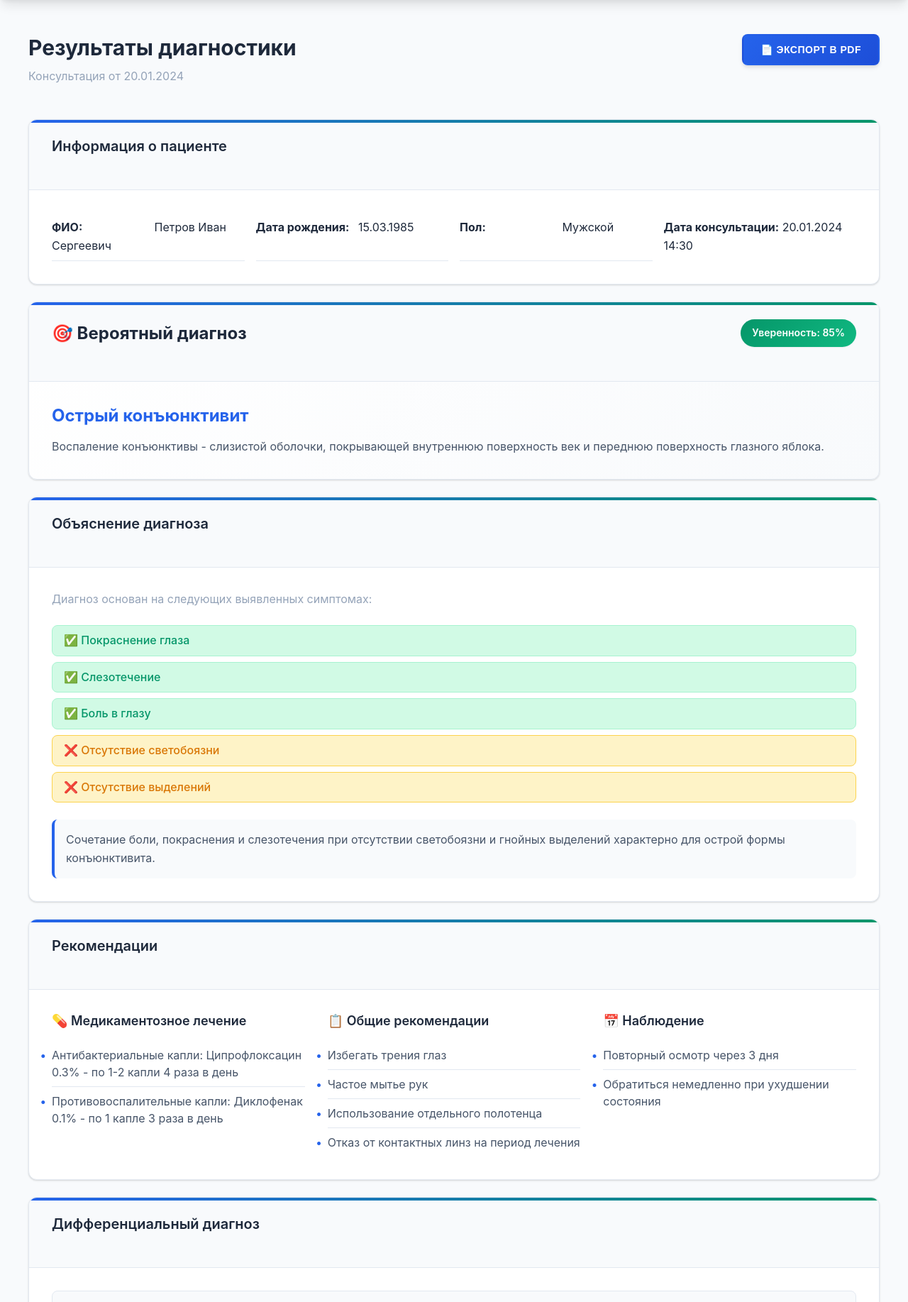
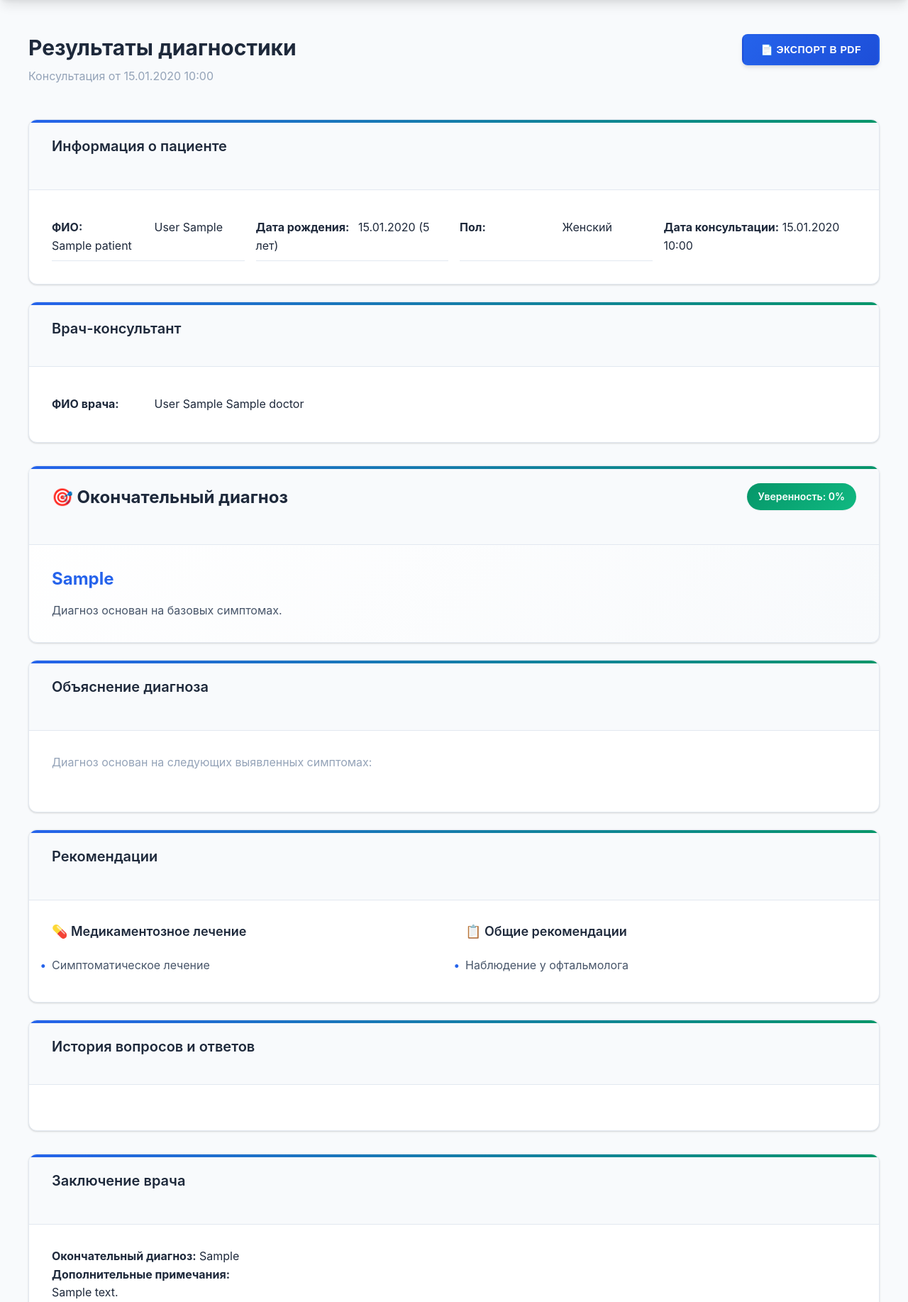
Before and after one commit to 517ANT39/expert-system-for-diagnosing-ophthalmological-diseases, a Flask app: page /consultation/result?consultation_id=1 in a window 1280 px wide. Shown: the part 85-1920 px from the top of the page at 71% size. Run offline with Flask 3, Linux system fonts and the light colour scheme; the visitor is signed in with stand-in values (Sample User, id 1); tables that the repository leaves empty hold one stand-in row (values such as "Sample post").

Commit message:
refactor: consultation-result

```diff
--- a/solution/app/controllers/consultation_controller.py
+++ b/solution/app/controllers/consultation_controller.py
@@ -27,6 +27,12 @@ def login_required(f):
             }), 401
         return f(*args, **kwargs)
     return decorated_function
+
+def _calculate_age(birthday):
+    """Расчет возраста по дате рождения"""
+    from datetime import date
+    today = date.today()
+    return today.year - birthday.year - ((today.month, today.day) < (birthday.month, birthday.day))
 
 def consultation_controller(app):
     """Регистрация маршрутов для работы с консультациями"""
@@ -108,11 +114,41 @@ def consultation_controller(app):
                 db_session.close()
                 return "Консультация не найдена", 404
 
+            # Форматируем данные для шаблона
+            consultation_data = result['consultation']
+            diagnosis_result = result['diagnosis_result']
+
+            # Подготавливаем данные пациента
+            patient = consultation_data.patient
+            patient_data = {
+                'name': f"{patient.last_name} {patient.first_name} {patient.middle_name or ''}".strip(),
+                'birth_date': patient.birthday.strftime('%d.%m.%Y') if patient.birthday else 'Не указана',
+                'gender': 'Мужской' if patient.sex == 'M' else 'Женский',
+                'age': _calculate_age(patient.birthday) if patient.birthday else None
+            }
+
+            # Подготавливаем данные врача
+            doctor = consultation_data.doctor
+            doctor_data = {
+                'name': f"{doctor.last_name} {doctor.first_name} {doctor.middle_name or ''}".strip(),
+                'qualification': "Врач-офтальмолог"
+            }
+
+            # Подготавливаем данные консультации
+            consultation_info = {
+                'date': consultation_data.consultation_date.strftime('%d.%m.%Y %H:%M') if consultation_data.consultation_date else datetime.now().strftime('%d.%m.%Y %H:%M'),
+                'final_diagnosis': consultation_data.final_diagnosis or diagnosis_result['primary_diagnosis'],
+                'notes': consultation_data.notes or ''
+            }
+
             db_session.close()
 
             return render_template('consultation/consultation-result.html',
-                                 consultation=result['consultation'],
-                                 diagnosis_result=result['diagnosis_result'])
+                                consultation=consultation_data,
+                                patient=patient_data,
+                                doctor=doctor_data,
+                                consultation_info=consultation_info,
+                                diagnosis_result=diagnosis_result)
 
         except Exception as e:
             print(f"Ошибка при загрузке результатов консультации: {str(e)}")
--- a/solution/app/views/templates/consultation/consultation-result.html
+++ b/solution/app/views/templates/consultation/consultation-result.html
@@ -38,7 +38,7 @@
         <div class="page-header">
             <div class="header-content">
                 <h1>Результаты диагностики</h1>
-                <p class="text-muted">Консультация от 20.01.2024</p>
+                <p class="text-muted">Консультация от {{ consultation_info.date }}</p>
             </div>
             <div class="header-actions">
                 <button class="btn btn-primary" onclick="exportToPDF()">
@@ -55,17 +55,35 @@
             <div class="card-content">
                 <div class="patient-details">
                     <div class="detail-item">
-                        <strong>ФИО:</strong> Петров Иван Сергеевич
+                        <strong>ФИО:</strong> {{ patient.name }}
                     </div>
                     <div class="detail-item">
-                        <strong>Дата рождения:</strong> 15.03.1985
+                        <strong>Дата рождения:</strong> {{ patient.birth_date }}
+                        {% if patient.age %}
+                        ({{ patient.age }} лет)
+                        {% endif %}
                     </div>
                     <div class="detail-item">
-                        <strong>Пол:</strong> Мужской
+                        <strong>Пол:</strong> {{ patient.gender }}
                     </div>
                     <div class="detail-item">
-                        <strong>Дата консультации:</strong> 20.01.2024 14:30
+                        <strong>Дата консультации:</strong> {{ consultation_info.date }}
                     </div>
+                </div>
+            </div>
+        </div>
+
+        <!-- Doctor Info -->
+        <div class="card doctor-info-card">
+            <div class="card-header">
+                <h3>Врач-консультант</h3>
+            </div>
+            <div class="card-content">
+                <div class="doctor-details">
+                    <div class="detail-item">
+                        <strong>ФИО врача:</strong> {{ doctor.name }}
+                    </div>
+
                 </div>
             </div>
         </div>
@@ -74,18 +92,17 @@
         <div class="card diagnosis-card">
             <div class="card-header">
                 <div class="diagnosis-header">
-                    <h2>🎯 Вероятный диагноз</h2>
+                    <h2>🎯 Окончательный диагноз</h2>
                     <div class="confidence-badge">
-                        Уверенность: 85%
+                        Уверенность: {{ diagnosis_result.confidence }}%
                     </div>
                 </div>
             </div>
             <div class="card-content">
                 <div class="primary-diagnosis">
-                    <h3>Острый конъюнктивит</h3>
+                    <h3>{{ diagnosis_result.primary_diagnosis }}</h3>
                     <p class="diagnosis-description">
-                        Воспаление конъюнктивы - слизистой оболочки, покрывающей
-                        внутреннюю поверхность век и переднюю поверхность глазного яблока.
+                        {{ diagnosis_result.explanation }}
                     </p>
                 </div>
             </div>
@@ -102,16 +119,12 @@
                         Диагноз основан на следующих выявленных симптомах:
                     </p>
                     <ul class="symptoms-evidence">
-                        <li class="evidence-positive">✅ Покраснение глаза</li>
-                        <li class="evidence-positive">✅ Слезотечение</li>
-                        <li class="evidence-positive">✅ Боль в глазу</li>
-                        <li class="evidence-negative">❌ Отсутствие светобоязни</li>
-                        <li class="evidence-negative">❌ Отсутствие выделений</li>
+                        {% for symptom in diagnosis_result.symptoms_evidence %}
+                        <li class="evidence-{{ 'positive' if symptom.present else 'negative' }}">
+                            {{ '✅' if symptom.present else '❌' }} {{ symptom.name }}
+                        </li>
+                        {% endfor %}
                     </ul>
-                    <p class="reasoning-text">
-                        Сочетание боли, покраснения и слезотечения при отсутствии светобоязни
-                        и гнойных выделений характерно для острой формы конъюнктивита.
-                    </p>
                 </div>
             </div>
         </div>
@@ -123,57 +136,57 @@
             </div>
             <div class="card-content">
                 <div class="recommendations-content">
+                    {% if diagnosis_result.recommendations.medication %}
                     <div class="recommendation-category">
                         <h4>💊 Медикаментозное лечение</h4>
                         <ul>
-                            <li>Антибактериальные капли: Ципрофлоксацин 0.3% - по 1-2 капли 4 раза в день</li>
-                            <li>Противовоспалительные капли: Диклофенак 0.1% - по 1 капле 3 раза в день</li>
+                            {% for med in diagnosis_result.recommendations.medication %}
+                            <li>{{ med }}</li>
+                            {% endfor %}
                         </ul>
                     </div>
+                    {% endif %}
 
+                    {% if diagnosis_result.recommendations.general %}
                     <div class="recommendation-category">
                         <h4>📋 Общие рекомендации</h4>
                         <ul>
-                            <li>Избегать трения глаз</li>
-                            <li>Частое мытье рук</li>
-                            <li>Использование отдельного полотенца</li>
-                            <li>Отказ от контактных линз на период лечения</li>
+                            {% for rec in diagnosis_result.recommendations.general %}
+                            <li>{{ rec }}</li>
+                            {% endfor %}
                         </ul>
                     </div>
+                    {% endif %}
 
+                    {% if diagnosis_result.recommendations.follow_up %}
                     <div class="recommendation-category">
                         <h4>📅 Наблюдение</h4>
                         <ul>
-                            <li>Повторный осмотр через 3 дня</li>
-                            <li>Обратиться немедленно при ухудшении состояния</li>
+                            {% for followup in diagnosis_result.recommendations.follow_up %}
+                            <li>{{ followup }}</li>
+                            {% endfor %}
                         </ul>
                     </div>
+                    {% endif %}
                 </div>
             </div>
         </div>
 
-        <!-- Differential Diagnosis -->
-        <div class="card differential-card">
+        <!-- Questions History -->
+        <div class="card history-card">
             <div class="card-header">
-                <h3>Дифференциальный диагноз</h3>
+                <h3>История вопросов и ответов</h3>
             </div>
             <div class="card-content">
-                <div class="differential-list">
-                    <div class="differential-item">
-                        <strong>Кератит</strong>
-                        <span class="probability">25%</span>
-                        <p class="diff-reason">Менее вероятен из-за отсутствия светобоязни</p>
+                <div class="qa-history">
+                    {% for qa in diagnosis_result.qa_history %}
+                    <div class="qa-item">
+                        <div class="qa-question">{{ loop.index }}. {{ qa.question }}</div>
+                        <div class="qa-answer answer-{{ qa.answer }}">
+                            {{ '✅ Да' if qa.answer == 'yes' else '❌ Нет' }}
+                        </div>
                     </div>
-                    <div class="differential-item">
-                        <strong>Иридоциклит</strong>
-                        <span class="probability">15%</span>
-                        <p class="diff-reason">Исключен из-за нормальной реакции зрачка</p>
-                    </div>
-                    <div class="differential-item">
-                        <strong>Синдром сухого глаза</strong>
-                        <span class="probability">10%</span>
-                        <p class="diff-reason">Менее вероятен из-за наличия слезотечения</p>
-                    </div>
+                    {% endfor %}
                 </div>
             </div>
         </div>
@@ -184,55 +197,76 @@
                 <h3>Заключение врача</h3>
             </div>
             <div class="card-content">
-                <form class="doctor-notes-form">
-                    <div class="form-group">
-                        <label for="finalDiagnosis" class="form-label">Окончательный диагноз</label>
-                        <input type="text" id="finalDiagnosis" class="form-control" value="Острый конъюнктивит"
-                            placeholder="Введите окончательный диагноз">
+                <div class="doctor-final-notes">
+                    <div class="final-diagnosis">
+                        <strong>Окончательный диагноз:</strong> {{ consultation_info.final_diagnosis }}
                     </div>
+                    {% if consultation_info.notes %}
+                    <div class="additional-notes">
+                        <strong>Дополнительные примечания:</strong>
+                        <p>{{ consultation_info.notes }}</p>
+                    </div>
+                    {% endif %}
+                </div>
 
-                    <div class="form-group">
-                        <label for="doctorNotes" class="form-label">Примечания и назначения</label>
-                        <textarea id="doctorNotes" class="form-control" rows="4"
-                            placeholder="Дополнительные примечания и назначения...">
-Назначены антибактериальные капли. Рекомендован осмотр через 3 дня. Выдан больничный лист на 5 дней.
-                        </textarea>
-                    </div>
-
-                    <div class="form-actions">
-                        <button type="button" class="btn btn-secondary" onclick="saveDraft()">
-                            💾 Сохранить черновик
-                        </button>
-                        <button type="submit" class="btn btn-primary" onclick="completeConsultation()">
-                            ✅ Завершить консультацию
-                        </button>
-                        <a href="{{ url_for('dashboard') }}" class="btn btn-secondary">
-                            ← Назад в панель управления
-                        </a>
-                    </div>
-                </form>
+                <div class="form-actions" style="margin-top: 20px;">
+                    <a href="{{ url_for('dashboard') }}" class="btn btn-primary">
+                        ← Назад в панель управления
+                    </a>
+                    <a href="{{ url_for('consultation') }}" class="btn btn-secondary">
+                        🆕 Новая консультация
+                    </a>
+                </div>
             </div>
         </div>
     </main>
 
     <script>
-        function completeConsultation(event) {
-            if (event) {
-                event.preventDefault();
-            }
-            // Здесь может быть логика сохранения данных
-            window.location.href = "{{ url_for('dashboard') }}";
+        function exportToPDF() {
+            const patientName = "{{ patient.name }}";
+            const diagnosis = "{{ diagnosis_result.primary_diagnosis }}";
+
+            alert(`Генерация PDF для пациента: ${patientName}\nДиагноз: ${diagnosis}\n\nВ реальной системе здесь будет создан PDF документ с полными результатами консультации.`);
+
+            // Здесь можно добавить реальную логику генерации PDF
+            showToast('PDF документ готов к скачиванию', 'success');
         }
 
-        function saveDraft() {
-            // Логика сохранения черновика
-            alert('Черновик сохранен');
+        function showToast(message, type = 'info') {
+            // Простая реализация toast уведомления
+            const toast = document.createElement('div');
+            toast.className = `toast toast-${type}`;
+            toast.textContent = message;
+            toast.style.cssText = `
+                position: fixed;
+                top: 20px;
+                right: 20px;
+                background: ${type === 'success' ? '#4CAF50' : type === 'error' ? '#f44336' : '#2196F3'};
+                color: white;
+                padding: 12px 20px;
+                border-radius: 4px;
+                z-index: 1000;
+            `;
+            document.body.appendChild(toast);
+
+            setTimeout(() => {
+                toast.remove();
+            }, 3000);
         }
 
-        function exportToPDF() {
-            // Логика экспорта в PDF
-            alert('Экспорт в PDF (функция в разработке)');
-        }
+        // Загрузка имени пользователя
+        document.addEventListener('DOMContentLoaded', function() {
+            fetch('/api/profile')
+                .then(response => response.json())
+                .then(data => {
+                    if (data.success) {
+                        document.getElementById('userName').textContent = data.doctor.last_name + ' ' + data.doctor.first_name;
+                    }
+                })
+                .catch(error => {
+                    console.error('Error loading profile:', error);
+                });
+        });
     </script>
 
     <!-- ПОДКЛЮЧАЕМ СКРИПТ ПОСЛЕ ВСЕХ ОСНОВНЫХ ФУНКЦИЙ -->
```
Also changed, not shown: solution/app/services/consultation_service.py (+17 -2 lines), solution/app/views/templates/consultation/consultation.html (+9 -5 lines).
